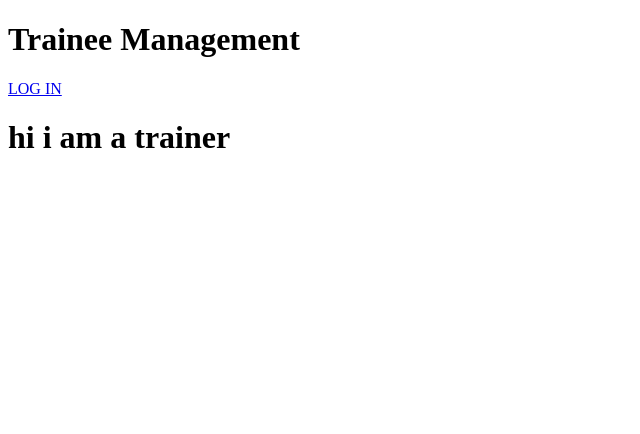
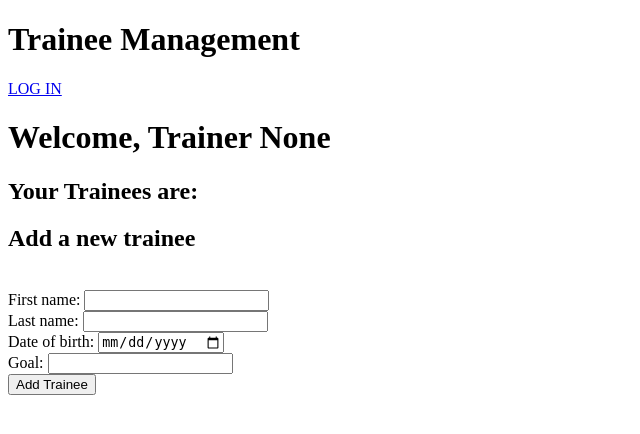
Before and after one commit to SathurjanT2000/Training, a Flask app: page /home_trainer in a window 1280 px wide. Shown: the top 434 px of the page, without its empty margins (0-640 px from the left). Run offline with Flask 2, Linux system fonts and the light colour scheme.

Commit message:
#23 update trainer_home page to be able to add new trainees

```diff
--- a/application/forms.py
+++ b/application/forms.py
@@ -27,18 +27,18 @@ class TrainersForm(FlaskForm):
     register = SubmitField('Add Trainer')
 
 class TraineesForm(FlaskForm):
-    first_name = StringField('first name', validators=[
+    first_name = StringField('First name', validators=[
         DataRequired(),
         Length(max=30)
     ])
-    last_name = StringField('last name', validators=[
+    last_name = StringField('Last name', validators=[
         DataRequired(),
         Length(max=30)
     ])
-    date_of_birth = DateField('date of birth', validators=[
+    date_of_birth = DateField('Date of birth', validators=[
         DataRequired()
     ])
-    goal = StringField('goal', validators=[
+    goal = StringField('Goal', validators=[
         Length(max=100)
     ])
-    submit = SubmitField('Add Trainee')
+    register = SubmitField('Add Trainee')
--- a/application/routes.py
+++ b/application/routes.py
@@ -1,6 +1,6 @@
 from application import app, db
 from application.models import Trainers, Trainees
-from application.forms import LogInForm, TrainersForm
+from application.forms import LogInForm, TrainersForm, TraineesForm
 from flask import render_template, request, redirect, url_for
 
 @app.route('/', methods=['GET','POST'])
@@ -9,13 +9,16 @@ def index():
     trainers_form = TrainersForm()
 
     if Trainers.query.filter_by(user_name=login_form.username.data).first() != None:
-        return redirect(url_for('home_trainer'), code=302)
+        name = Trainers.query.filter_by(user_name=login_form.username.data).first().last_name
+        Pt_id = Trainers.query.filter_by(user_name=login_form.username.data).first().id
+        return redirect(url_for('home_trainer', name=name, Pt_id=Pt_id))
     elif Trainees.query.filter_by(user_name=login_form.username.data).first() != None:
-        return redirect(url_for('home_trainee'), code=302)
+        name = Trainees.query.filter_by(user_name=login_form.username.data).first().last_name
+        return redirect(url_for('home_trainee', name=name))
     else:
         try:
             if request.method == "POST":
-                task = Trainers(
+                trainer = Trainers(
                     first_name = trainers_form.first_name.data,
                     last_name = trainers_form.last_name.data,
                     date_of_birth = trainers_form.date_of_birth.data,
@@ -23,16 +26,34 @@ def index():
                     certificates = trainers_form.certificates.data,
                     user_name = str(trainers_form.date_of_birth.data)[-2:] + trainers_form.first_name.data + trainers_form.last_name.data
                 )
-            db.session.add(task)
+            db.session.add(trainer)
             db.session.commit()
-            return redirect(url_for('home_trainer', code=302))
+            name = trainers_form.last_name.data
+            Pt_id = trainer.id
+            return redirect(url_for('home_trainer', name=name, Pt_id=Pt_id))
         except:
             return render_template('index.html', login_form=login_form, trainers_form=trainers_form)
 
 @app.route('/home_trainee')
 def home_trainee():
-    return render_template('trainee_home.html')
+    name = request.args.get('name')
+    return render_template('trainee_home.html', name=name)
 
-@app.route('/home_trainer')
+@app.route('/home_trainer', methods=['GET', 'POST'])
 def home_trainer():
-    return render_template('trainer_home.html')
+    name = request.args.get('name')
+    Pt_id = request.args.get('Pt_id')
+    print(Pt_id)
+    trainees_form = TraineesForm()
+    if request.method == "POST":
+        trainee = Trainees(
+            PT_id = Pt_id,
+            first_name = trainees_form.first_name.data,
+            last_name = trainees_form.last_name.data,
+            user_name = str(trainees_form.date_of_birth.data)[-2:] + trainees_form.first_name.data + trainees_form.last_name.data,
+            date_of_birth = trainees_form.date_of_birth.data,
+            goal = trainees_form.goal.data
+        )
+        db.session.add(trainee)
+        db.session.commit()
+    return render_template('trainer_home.html', name=name, trainees_form=trainees_form, Pt_id=Pt_id)
--- a/application/templates/trainer_home.html
+++ b/application/templates/trainer_home.html
@@ -2,6 +2,16 @@
 
 {% block body %}
 <form action="" method="post">
-    <h1>hi i am a trainer</h1>
+    <h1>Welcome, Trainer {{ name }}</h1>
+    <h2>Your Trainees are:</h2>
+    <h2>Add a new trainee</h2>
+    <form action="" method="post">
+        {{ trainees_form.hidden_tag() }} <br>
+        {{ trainees_form.first_name.label() }}: {{ trainees_form.first_name }} <br>
+        {{ trainees_form.last_name.label() }}: {{ trainees_form.last_name }} <br>
+        {{ trainees_form.date_of_birth.label() }}: {{ trainees_form.date_of_birth }} <br>
+        {{ trainees_form.goal.label() }}: {{ trainees_form.goal }} <br>
+        {{ trainees_form.register }}
+    </form>
 </form>
 {% endblock body %}
```
